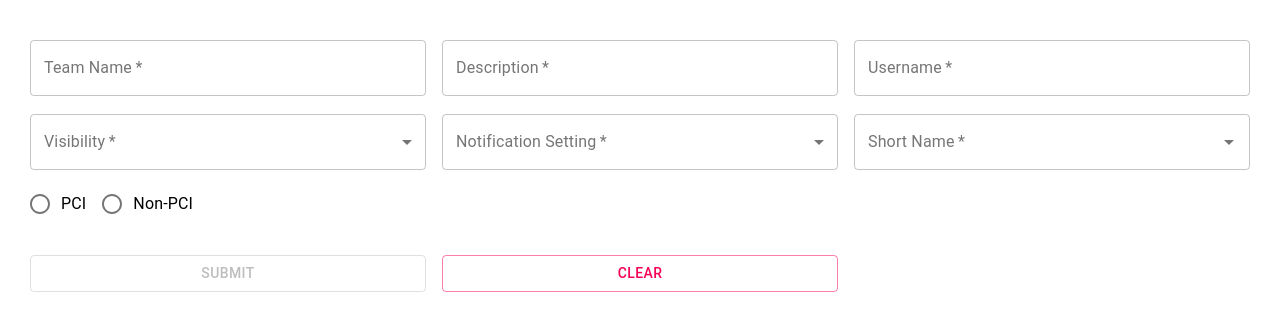
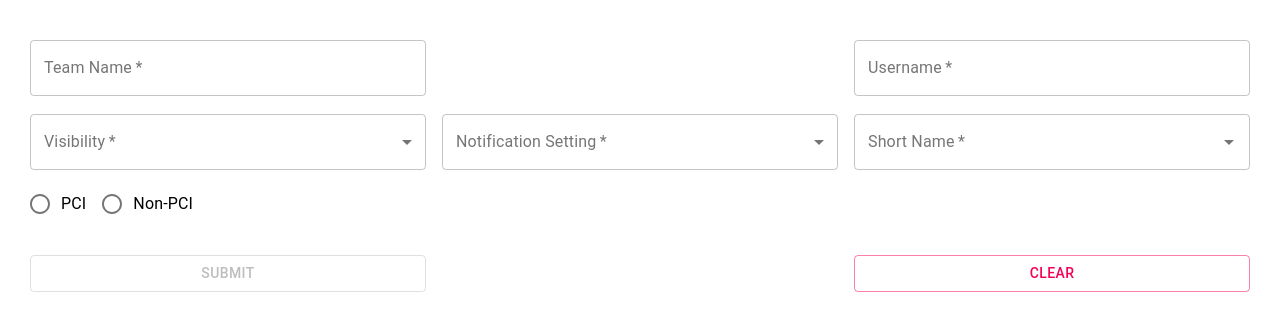
Before and after one commit to maxcelant/compound-form-component, a React (Create React App) app: page / in a window 1280 px wide. Shown: the top 330 px of the page. Built offline with nearby package versions, Linux system fonts and the light colour scheme.

Commit message:
block component

```diff
--- /dev/null
+++ b/src/Form/Block.tsx
@@ -0,0 +1,11 @@
+import { Grid, Box } from "@material-ui/core";
+
+function Block({ size = 4 }: any) {
+  return (
+    <Grid item xs={12} sm={12} md={size} style={{ marginTop: '10px' }}>
+      <Box style={{ flexGrow: 1, height: '100%' }} />
+    </Grid>
+  );
+}
+
+export default Block;
--- a/src/Form/Form.tsx
+++ b/src/Form/Form.tsx
@@ -14,6 +14,7 @@ import RadioGroup from './RadioGroup';
 import ShortName from './ShortName';
 import SubmitButton from './SubmitButton';
 import ClearButton from './ClearButton';
+import Block from './Block';
 
 
 function Form({ children, schema }: FormProps) {
@@ -35,6 +36,7 @@ function Form({ children, schema }: FormProps) {
   )
 }
 
+Form.Block        = Block;
 Form.SuccessAlert = SuccessAlert;
 Form.ErrorAlert   = ErrorAlert
 Form.Input        = Input;
--- a/src/TestForm/MyForm.tsx
+++ b/src/TestForm/MyForm.tsx
@@ -13,11 +13,9 @@ export const MyForm = () => {
       <Form.ErrorAlert />
       <Form.SuccessAlert message='GitHub Team created!' />
       <Form.Row>
-        <Form.Input name='teamName' options={{
-          placeholder: 'Enter a team name',
-        }}/>
-        <Form.Input name='description' />
-        <Form.Input name='username' />
+        <Form.Input name='teamName'    />
+        <Form.Block />
+        <Form.Input name='username'    />
       </Form.Row>
       <Form.Row>
         <Form.Dropdown name='visibility' items={VISIBILITY_OPTIONS} />
@@ -30,7 +28,7 @@ export const MyForm = () => {
         size={6}
         items={[
           { name: 'PCI', value: 'pci'},
-          { name: 'Non-PCI', value: 'non-pci'}
+          { name: 'Non-PCI', value: 'non-pci'},
         ]}
       />
       <Form.Row>
@@ -38,6 +36,7 @@ export const MyForm = () => {
           options={buttonOptions}
           onSubmit={async (data: any) => console.log('submitted', data)}
         />
+        <Form.Block />
         <Form.ClearButton options={buttonOptions} />
       </Form.Row>
     </Form>
```
